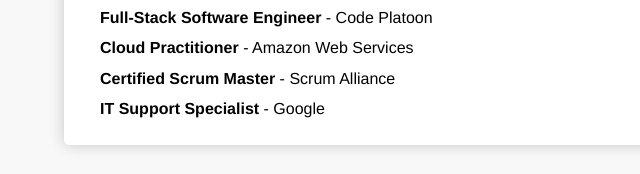
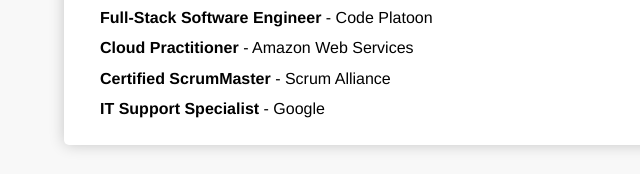
Before and after one commit to DLamarG/Full-Stack-App-Resume, a plain HTML site: page flask-js-app/Frontend/index.html in a window 1280 px wide. Shown: the part 1410-1584 px from the top of the page, 0-640 px from the left. Drawn offline with Linux system fonts and the light colour scheme; no server answers.

Commit message:
changed scrummaster title

```diff
--- a/flask-js-app/Frontend/index.html
+++ b/flask-js-app/Frontend/index.html
@@ -80,7 +80,7 @@
         <ul>
             <li><strong>Full-Stack Software Engineer</strong> - Code Platoon</li>
             <li><strong>Cloud Practitioner</strong> - Amazon Web Services</li>
-            <li><strong>Certified Scrum Master</strong> - Scrum Alliance</li>
+            <li><strong>Certified ScrumMaster</strong> - Scrum Alliance</li>
             <li><strong>IT Support Specialist</strong> - Google</li>
         </ul>
     </section>
```
